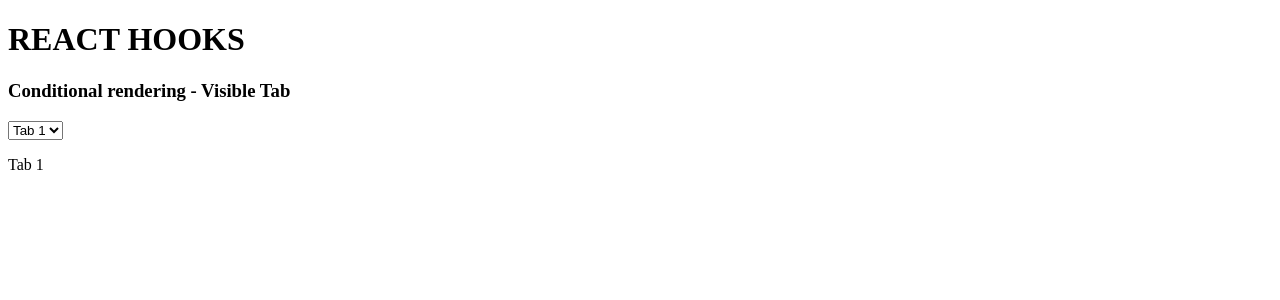
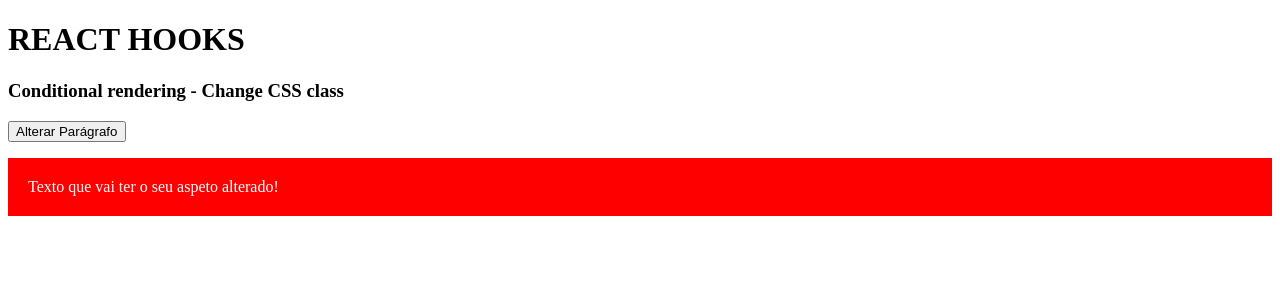
Before and after one commit to sys4soft/react_next_hooks, a React (Vite) app: page / in a window 1280 px wide. Shown: the top 300 px of the page. Built offline with nearby package versions, Linux system fonts and the light colour scheme.

Commit message:
11_hooks

```diff
--- a/src/App.jsx
+++ b/src/App.jsx
@@ -9,7 +9,8 @@ import React from "react";
 // import HookState07 from './components/UseState_07'
 // import HookState08 from './components/UseState_08'
 // import HookState09 from './components/UseState_09'
-import HookState10 from './components/UseState_10'
+// import HookState10 from './components/UseState_10'
+import HookState11 from './components/UseState_11'
 
 export default () => {
     return (
@@ -24,7 +25,8 @@ export default () => {
             {/* <HookState07 /> */}
             {/* <HookState08 /> */}
             {/* <HookState09 /> */}
-            <HookState10 />
+            {/* <HookState10 /> */}
+            <HookState11 />
         </>
     )
 }
--- /dev/null
+++ b/src/components/UseState_11.css
@@ -0,0 +1,12 @@
+.paragrafo {
+    padding: 20px;
+    color: white;
+}
+
+.classUm {
+    background: red;
+}
+
+.classDois {
+    background: blue;
+}
--- /dev/null
+++ b/src/components/UseState_11.jsx
@@ -0,0 +1,16 @@
+import React, { useState } from "react";
+import './UseState_11.css';
+
+export default () => {
+    const [state, setState] = useState(true);
+    const class1 = "classUm";
+    const class2 = "classDois";
+
+    return (
+        <>
+            <h3>Conditional rendering - Change CSS class</h3>
+            <button onClick={() => setState(!state)}>Alterar Parágrafo</button>
+            <p className={`paragrafo ${state ? class1 : class2}`}>Texto que vai ter o seu aspeto alterado!</p>
+        </>
+    )
+}
```
